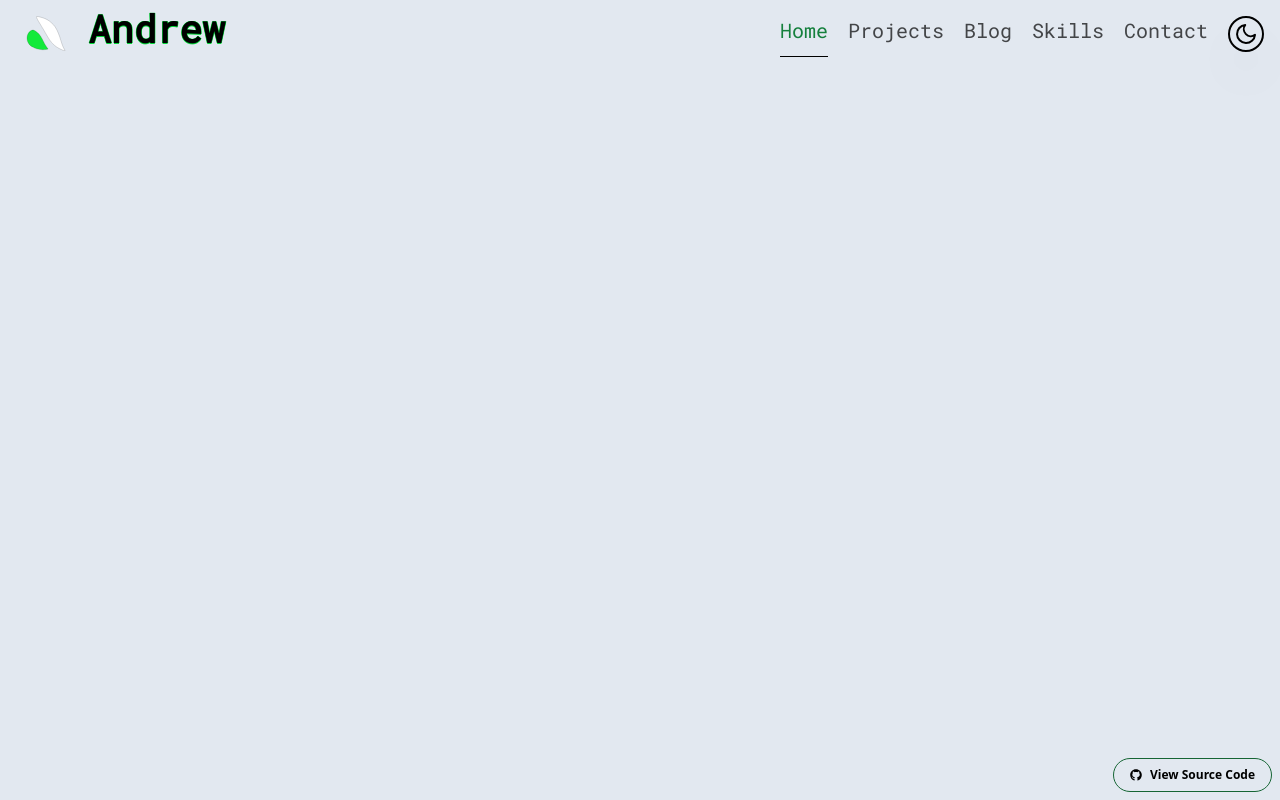
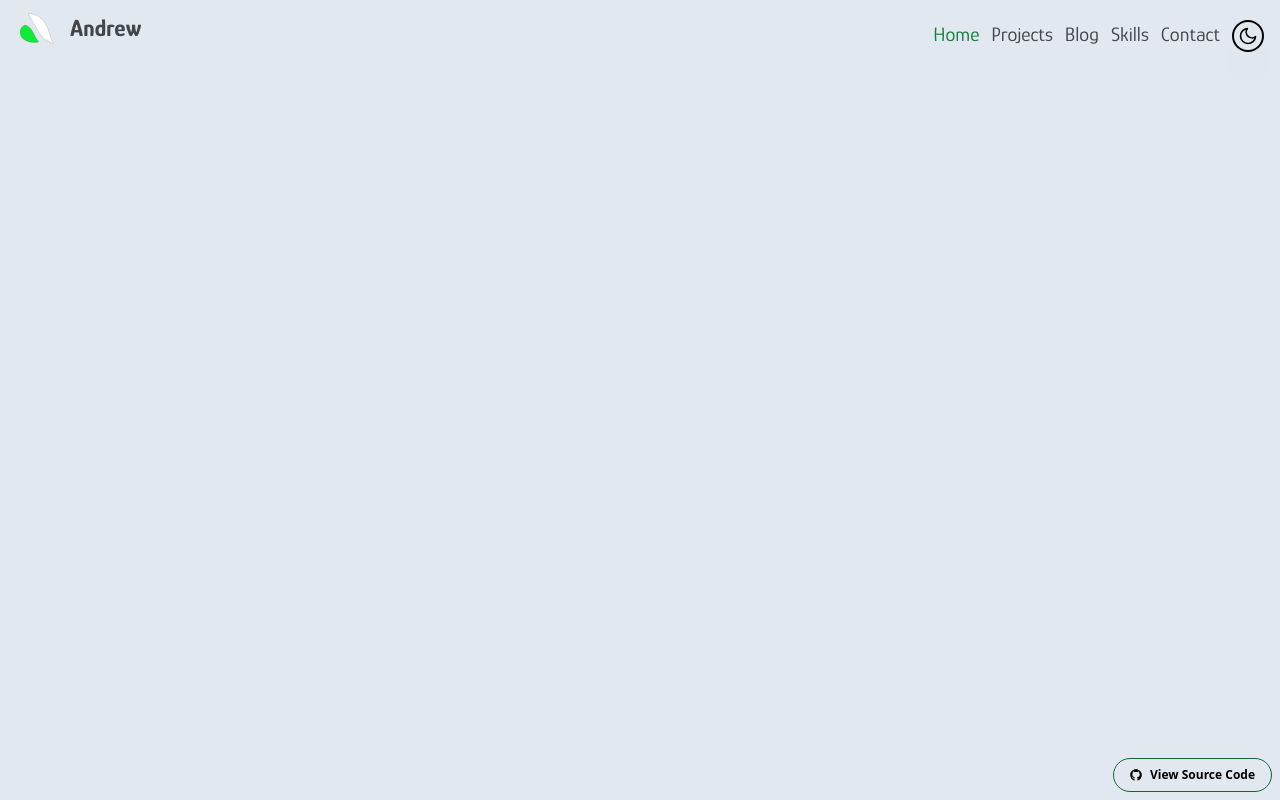
Before and after one commit to Andrew87E/portfolio2, a Next.js app: page / in a window 1280 px wide. Shown: the top 800 px of the page. Built offline with nearby package versions, Linux system fonts and the light colour scheme; a web font is replaced by a local one.

Commit message:
styled navigation

```diff
--- /dev/null
+++ b/components/global/fonts/fonts.ts
@@ -0,0 +1,18 @@
+import { Fira_Code, Indie_Flower, Glory } from "next/font/google";
+
+export const firaCode = Fira_Code({
+    display: "swap",
+    subsets: ["latin"],
+});
+
+
+export const indieFlower = Indie_Flower({
+    display: "swap",
+    subsets: ["latin"],
+    weight: ['400'],
+});
+
+export const glory = Glory({
+    display: "swap",
+    subsets: ["latin"],
+});
--- a/components/global/footer/footer.tsx
+++ b/components/global/footer/footer.tsx
@@ -61,7 +61,7 @@ export const Footer: React.FC = () => {
           )}
         </div>
       </div>
-      {isMounted && (
+      {/* {isMounted && (
         <div className="w-44 mx-auto">
           <a
             href="https://www.buymeacoffee.com/andrew87e"
@@ -84,7 +84,7 @@ export const Footer: React.FC = () => {
           </a>
           <Tooltip id="coffee" place="top" />
         </div>
-      )}
+      )} */}
       <div className="text-center p-4 dark:text-white text-black">
         © {year}
         <a
--- a/components/global/navbar/name.tsx
+++ b/components/global/navbar/name.tsx
@@ -1,16 +1,17 @@
 import Image from "next/image";
 import Link from "next/link";
+import { glory } from "../fonts/fonts";
 
 export const Name = () => {
   return (
     <div className="list-none font-bold text-lg">
       <Link href="/">
-        <span className="text-2xl flex items-center">
-          <figure className="cursor-pointer transform hover:scale-75 transition-transform duration-800 bg-transparent mt-4 p-1 animate-spin">
+        <span className="flex items-center">
+          <figure className="cursor-pointer transform hover:scale-75 transition-transform duration-800 bg-transparent mt-1 animate-spin">
             <Image
               src="/icons/portfolio-logo.svg"
-              width="80"
-              height="60"
+              width="70"
+              height="40"
               alt="That's a me!"
             />
           </figure>
@@ -18,7 +19,7 @@ export const Name = () => {
             return (
               <span
                 key={index}
-                className="cursor-pointer transition-all duration-700 hover:duration-100 hover:scale-125 hover:translate-y-1 hover:text-lime-500 text-black ae-name font-header"
+                className={`cursor-pointer transition-all duration-700 hover:duration-100 hover:scale-125 hover:translate-y-1 hover:text-lime-500 opacity-70 dark:text-white text-xl lg:text-2xl 2xl:text-4xl hover:animate-pulse ${glory.className}`}
               >
                 {letter}
               </span>
--- a/components/global/navbar/navbar.tsx
+++ b/components/global/navbar/navbar.tsx
@@ -3,6 +3,7 @@ import { routes } from "../../../data/global";
 import { Name } from "./name";
 import { FiSun, FiMoon } from "react-icons/fi";
 import { Tooltip } from "react-tooltip";
+import { firaCode, glory } from "../fonts/fonts";
 
 interface NavbarProps {
   currentPage: any; // TODO: Replace 'any' with the type of currentPage
@@ -18,35 +19,38 @@ export const Navbar = ({
   return (
     <>
       <Name />
-      <ul className="nav-menu inline-flex mr-4 flex-wrap text-lg lg:text-xl 2xl:text-2xl bg-lightbg dark:bg-darkbg">
+      <ul className="inline-flex mr-4 flex-wrap text-lg mt-4 lg:text-xl 2xl:text-3xl bg-lightbg dark:bg-darkbg">
         {routes.map((item, index) => {
           return (
             <li
               key={index}
-              className={`mr-5 transition-all duration-700 hover:duration-100 hover:scale-125 mt-4 font-header ${
+              // align everything in the center/middle
+              className={`mr-3 transition-all duration-700 hover:scale-105 ${
+                glory.className
+              } ${
                 currentPage === item.title
-                  ? "text-green-700 dark:text-lime-500 hover:text-white border-b border-black dark:border-white"
-                  : "opacity-70 hover:opacity-100 transition-opacity dark:text-white hover:text-white hover:border-gray-300"
+                  ? `text-green-700 dark:text-lime-500 hover:text-lime-800 hover:animate-pulse`
+                  : `opacity-70 hover:opacity-100 transition-opacity dark:text-white hover:text-white hover:border-gray-300 hover:duration-100 `
               }`}
             >
               <Link href={item.path}>{item.title}</Link>
             </li>
           );
         })}
-        <li className={` transition-all duration-700`}>
+        <li className={`transition-all duration-700`}>
           <button
-            className={`rounded-full shadow-2xl border-2 border-black dark:border-white uppercase hover:scale-110 hover:border-green-500 focus:outline-none focus:ring-0 transition ease-in-out w-9 h-9 mt-4`}
+            className={`rounded-full shadow-2xl border-2 hover:animate-pulse border-black dark:border-white uppercase hover:scale-105 hover:border-green-500 dark:hover:border-green-500 focus:outline-none focus:ring-0 transition ease-in-out 2xl:w-8 2xl:h-8 p-1`}
             onClick={darkModeHandle}
             data-tooltip-id="dark-mode"
             data-tooltip-content="Toggle dark mode"
           >
             {darkModeValue ? (
-              <FiSun className="w-6 h-full m-auto ae-links text-yellow-500" />
+              <FiSun className="text-yellow-500" size={20} />
             ) : (
-              <FiMoon className="w-6 h-full m-auto ae-links text-black " />
+              <FiMoon className="text-black" size={20} />
             )}
           </button>
-          <Tooltip id="dark-mode" place="bottom" />
+          {/* <Tooltip id="dark-mode" place="bottom" /> */}
         </li>
       </ul>
     </>
--- a/components/global/wrapper/wrapper.tsx
+++ b/components/global/wrapper/wrapper.tsx
@@ -29,6 +29,8 @@ export const Page = ({ currentPage, meta: { desc }, children }: PageProps) => {
     setDarkMode(!darkModeActual);
     document.body.classList.toggle("dark");
     console.log("this hits");
+    document.body.classList.toggle("bg-gray-800");
+    document.body.classList.toggle("bg-slate-200");
   };
 
   const handleClickForMobile = () => {
@@ -47,11 +49,15 @@ export const Page = ({ currentPage, meta: { desc }, children }: PageProps) => {
     if (userPrefersDark || localPref === "dark") {
       setDarkMode(true);
       localStorage.setItem("color-theme", "dark");
+      document.body.classList.remove("bg-slate-200");
       document.body.classList.add("dark");
+      document.body.classList.add("bg-gray-800");
     } else {
       setDarkMode(false);
       localStorage.setItem("color-theme", "light");
+      document.body.classList.add("bg-slate-200");
       document.body.classList.remove("dark");
+      document.body.classList.remove("bg-gray-800");
     }
   }, []);
 
--- a/styles/globals.sass
+++ b/styles/globals.sass
@@ -169,7 +169,7 @@
     left: 50%
     top: 40%
     margin-left: -300px
-    overflow: visible
+    overflow: hidden
     -webkit-user-select: none
     -moz-user-select: none
     -ms-user-select: none
--- a/tailwind.config.js
+++ b/tailwind.config.js
@@ -11,7 +11,8 @@ module.exports = {
   theme: {
     extend: {
       colors: {
-        primary: "#ff6363", // teal
+        primary: "rgb(21 128 61 / 1)",
+
         lightbg: "rgb(226 232 240 / 1)",
         darkbg: "rgb(31 41 55 / 1)",
       },
```
